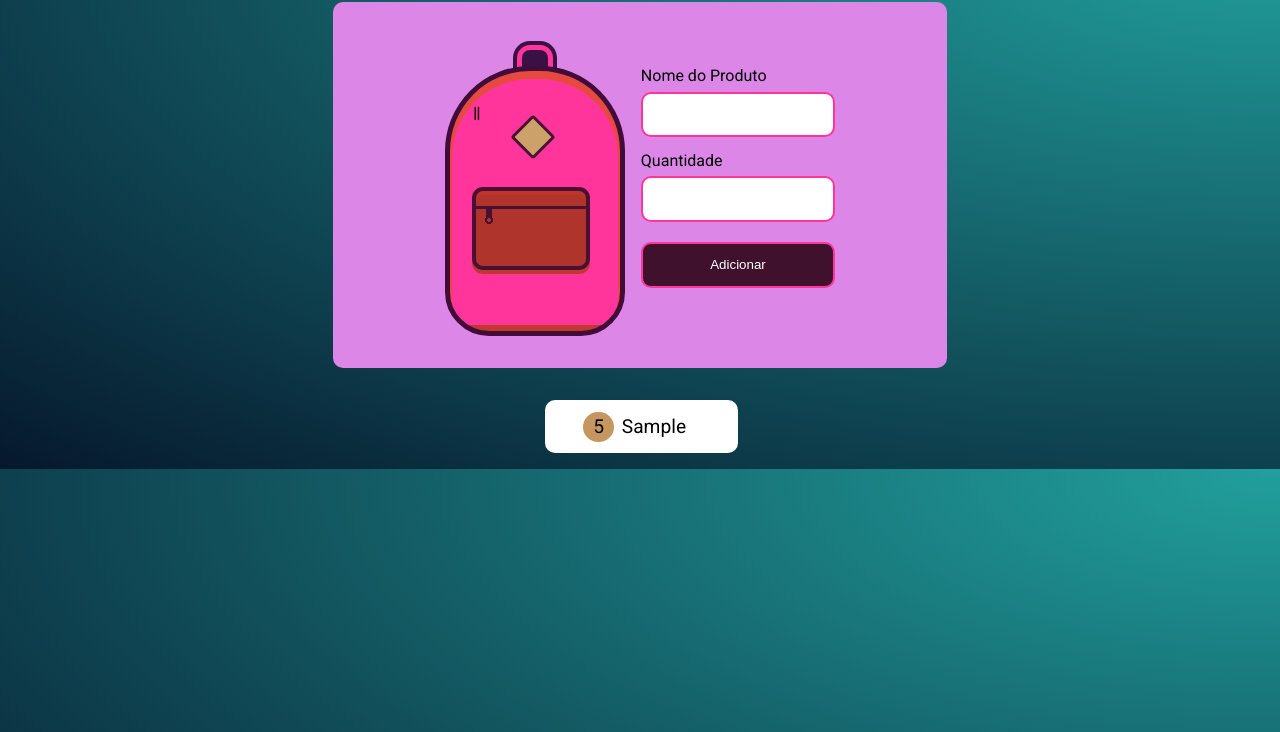
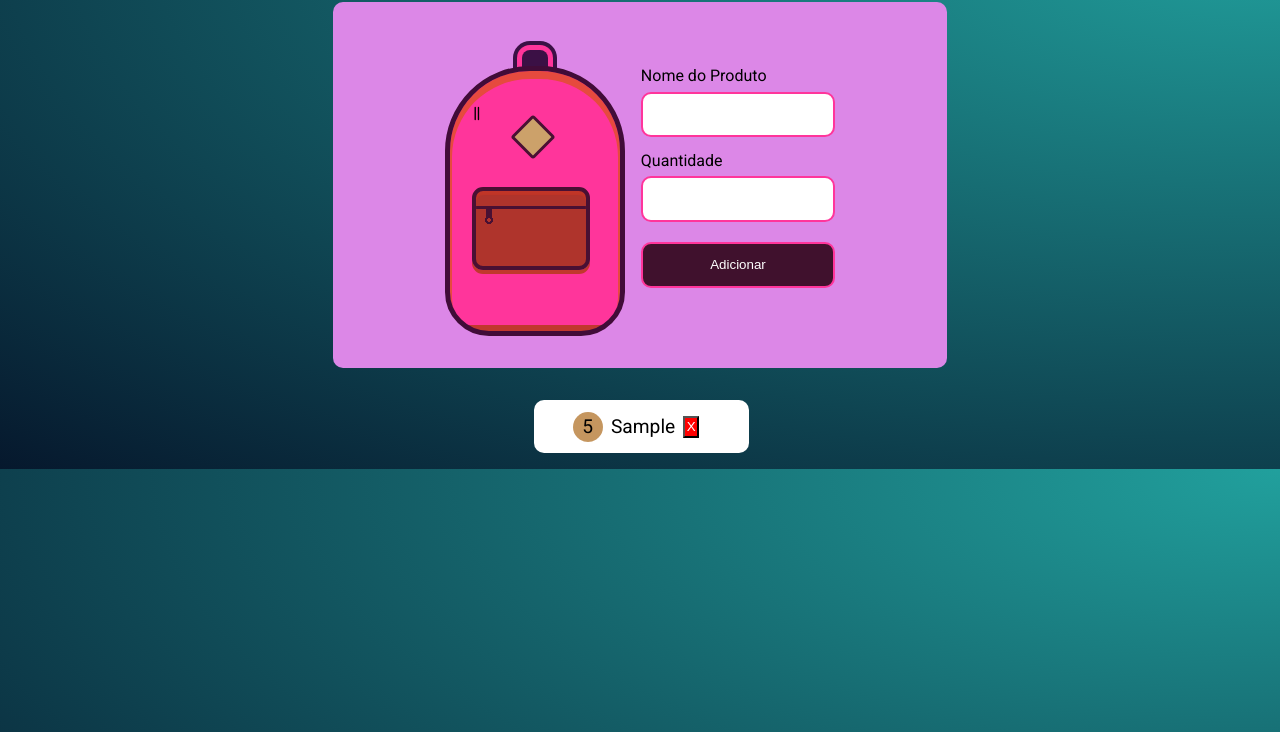
Before and after one commit to Cesar150/mochila-de-viagem, a plain HTML site: page index.html in a window 1280 px wide. Both pictures are taken after typing "Sample", "5" into the empty fields and a click on the input "Adicionar". Shown: the part 68-800 px from the top of the page. Drawn offline with Linux system fonts and the light colour scheme.

Commit message:
removing item from view

```diff
--- a/css/style.css
+++ b/css/style.css
@@ -149,7 +149,12 @@ body {
     font-weight: 400;
     margin-right: 0.5rem;
 }
-
+.item button {
+    margin-left: 0.5rem;
+    padding: 0.1rem;
+    color: white;
+    background-color: red;
+}
 @media screen and (max-device-width: 700px) {
     body {
         display: flex;
--- a/js/main.js
+++ b/js/main.js
@@ -52,9 +52,26 @@ function criaElemento(ObjItem) {
     novoItem.appendChild(numeroItem);
     novoItem.innerHTML += ObjItem.nome;
 
+    novoItem.appendChild(botaoDeleta());
+
     lista.appendChild(novoItem);
 }
 
 function atualizaElemento(ObjItem){
     document.querySelector("[data-id='"+ObjItem.id+"']").innerHTML = ObjItem.quantidade;
 }
+
+function botaoDeleta(){
+    const elementoBotao = document.createElement("button");
+    elementoBotao.innerText = "X";
+
+    elementoBotao.addEventListener("click", function() {
+        deletaElemento(this.parentNode)
+    })
+
+    return elementoBotao;
+}
+
+function deletaElemento(tag){
+    tag.remove();
+}
```
